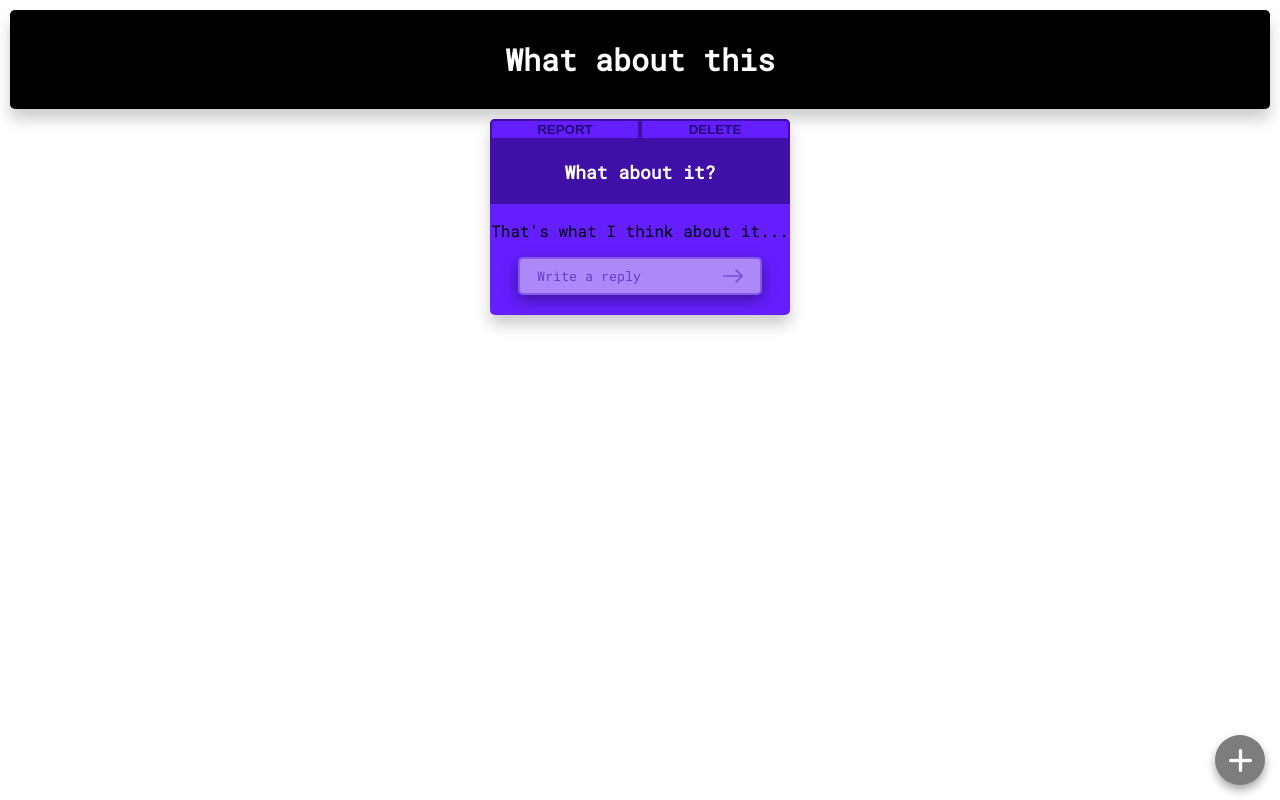
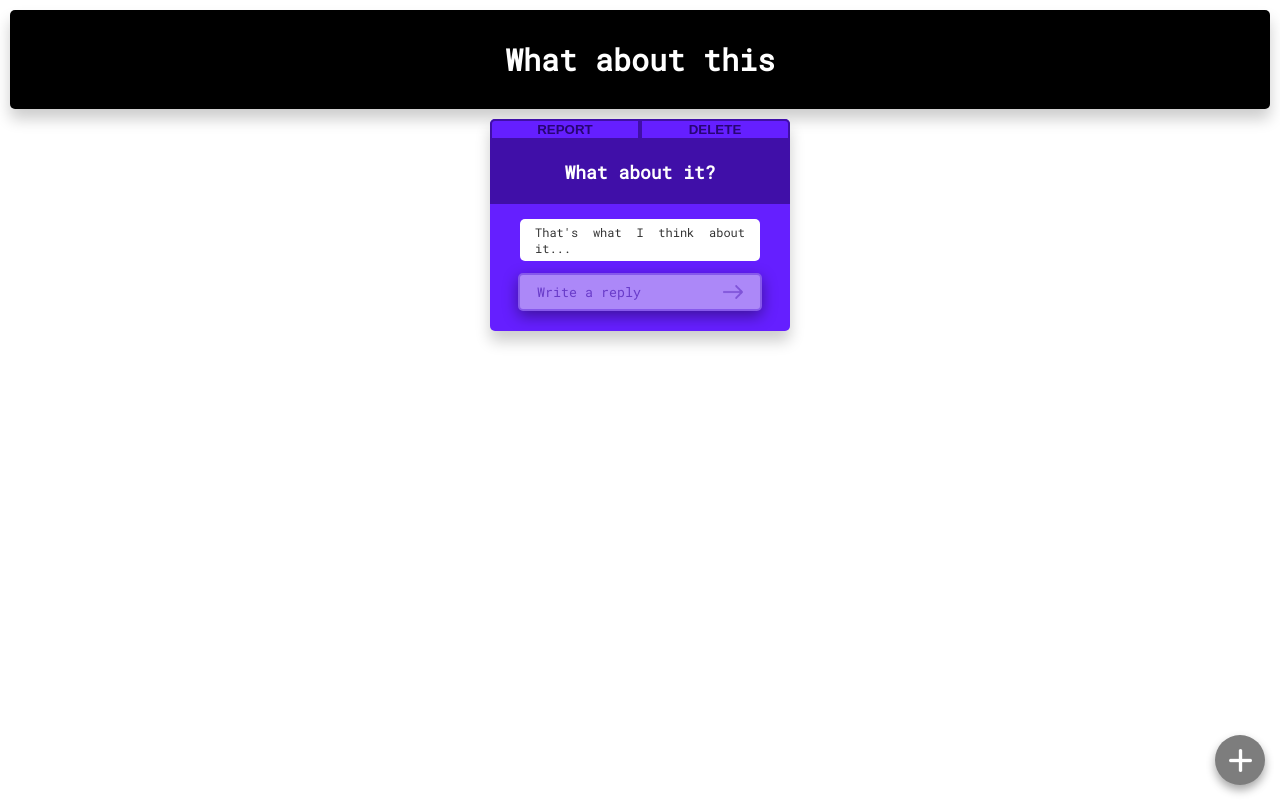
Before and after one commit to guilhermebkel/Anonymous-Message-Board, an Angular app: page /board/1 in a window 1280 px wide. Built offline with nearby package versions, Linux system fonts and the light colour scheme.

Commit message:
Added reply field

```diff
--- a/src/app/board/board.component.scss
+++ b/src/app/board/board.component.scss
@@ -79,6 +79,22 @@
         padding: 20px 0;
         background-color: #400fa8;
         margin-top: 0;
+    }
+
+    .reply{
+        width: 80%;
+        background-color: white;
+        margin: 0 auto;
+        border-radius: 5px;
+
+        p{
+            color: rgb(0, 0, 0);
+            opacity: 0.8;
+            font-size: 12px;
+            padding: 5px 15px;
+            text-align: justify;
+            letter-spacing: 0;
+        }
     }
 
     .new-reply{
```
